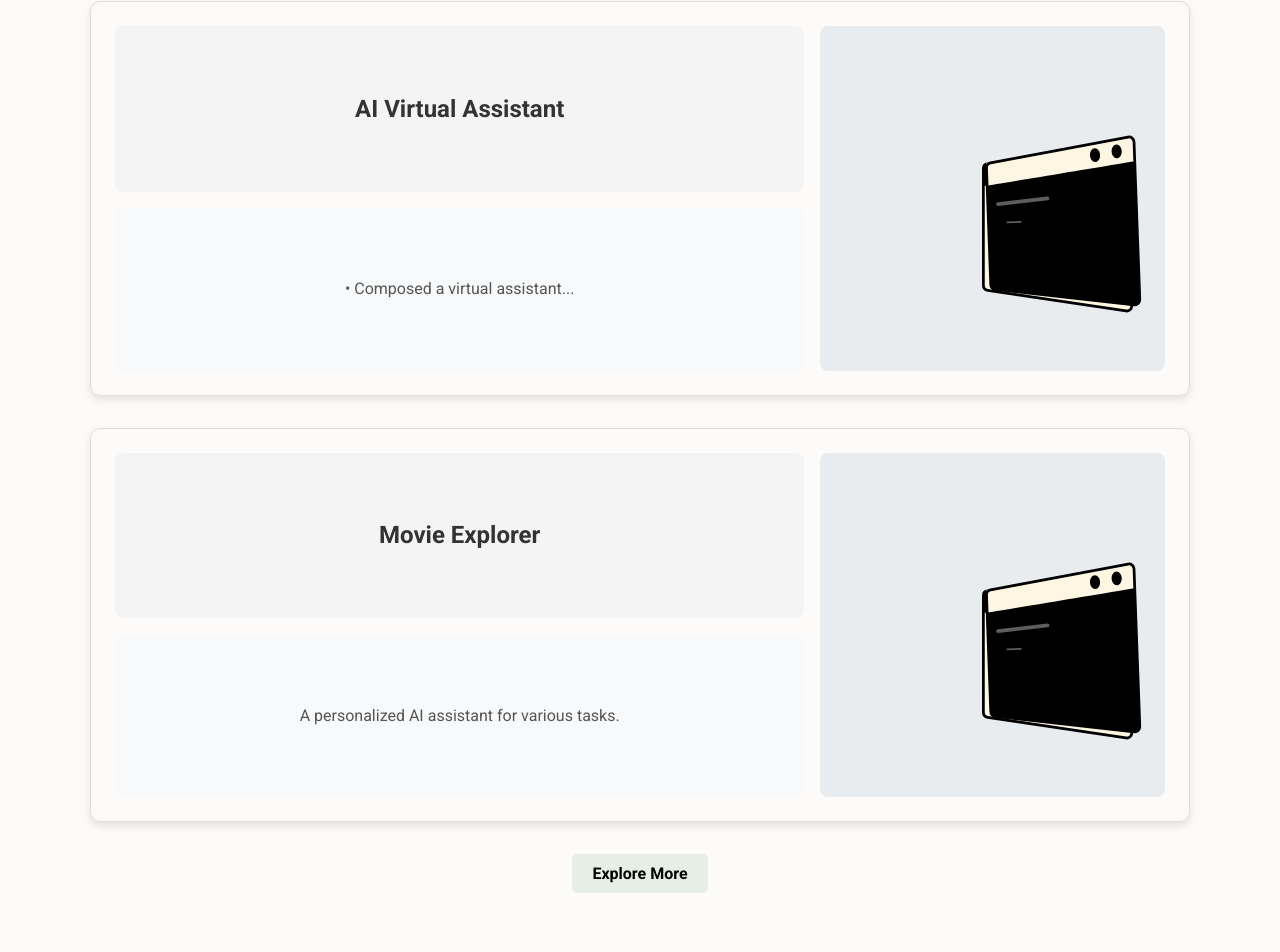
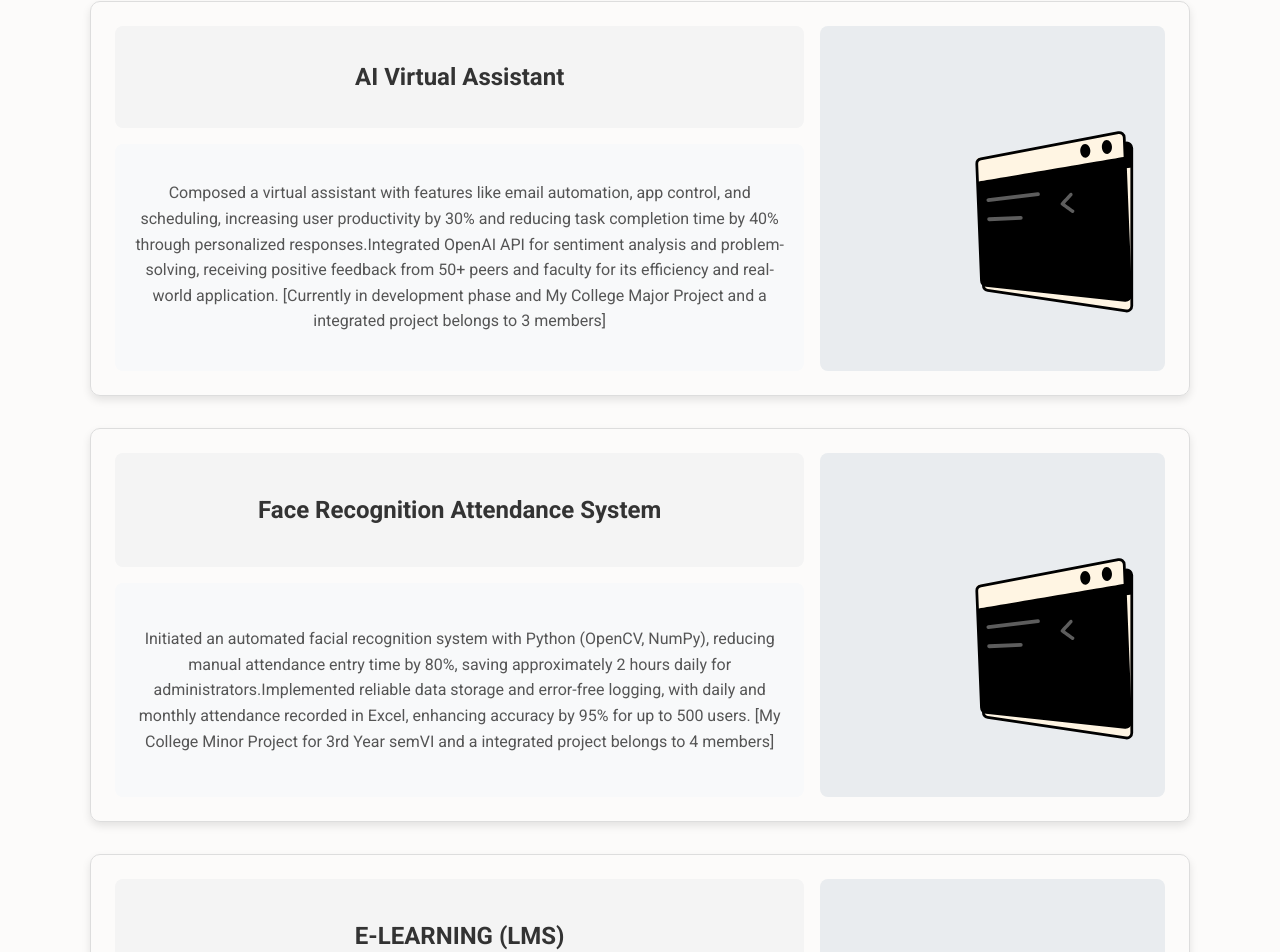
Before and after one commit to KaranRathod2003/Personel_Portfolio, a React (Vite) app: page /projects in a window 1280 px wide. Shown: the part 111-1063 px from the top of the page. Built offline with nearby package versions, Linux system fonts and the light colour scheme; a web font is replaced by a local one.

Commit message:
add projects

```diff
--- a/src/pages/Project.jsx
+++ b/src/pages/Project.jsx
@@ -9,15 +9,21 @@ import project2Video from '../videos/project2.mp4';
 const projects = [
   {
     name: "AI Virtual Assistant",
-    description: "• Composed a virtual assistant...",
+    description: "Composed a virtual assistant with features like email automation, app control, and scheduling, increasing user productivity by 30% and reducing task completion time by 40% through personalized responses.Integrated OpenAI API for sentiment analysis and problem-solving, receiving positive feedback from 50+ peers and faculty for its efficiency and real-world application. [Currently in development phase and My College Major Project and a integrated project belongs to 3 members]",
     lottieAnimation: project1Animation,
     video: project1Video,
   },
   {
-    name: "Movie Explorer",
-    description: "A personalized AI assistant for various tasks.",
+    name: "Face Recognition Attendance System",
+    description: "Initiated an automated facial recognition system with Python (OpenCV, NumPy), reducing manual attendance entry time by 80%, saving approximately 2 hours daily for administrators.Implemented reliable data storage and error-free logging, with daily and monthly attendance recorded in Excel, enhancing accuracy by 95% for up to 500 users. [My College Minor Project for 3rd Year semVI and a integrated project belongs to 4 members]",
     lottieAnimation: project2Animation,
     video: project2Video,
+  },
+  {
+    name: "E-LEARNING (LMS)",
+    description: "Reduced system load times by 15% through back-end optimizations and integrated databases for course management and progress tracking, boosting system reliability. Developed an interactive, responsive LMS using HTML, CSS, and JavaScript, improving cross-browser compatibility and increasing user engagement by 35%. [My College Major Project for 2nd Year semIV and a integrated project belongs to 4 members]",
+    lottieAnimation: project2Animation,
+    video: project1Video,
   },
 ];
 
```
